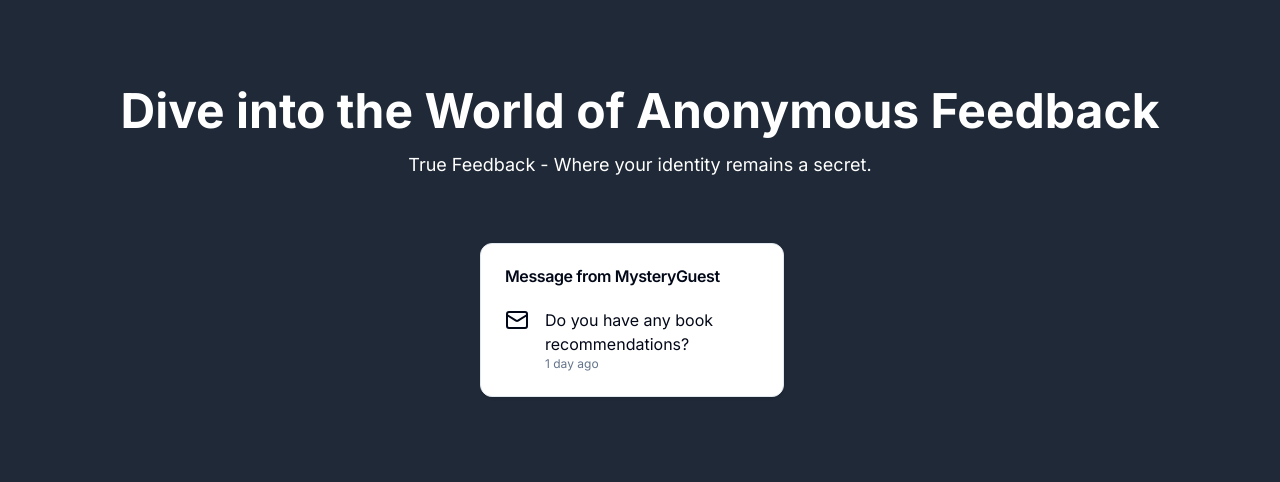
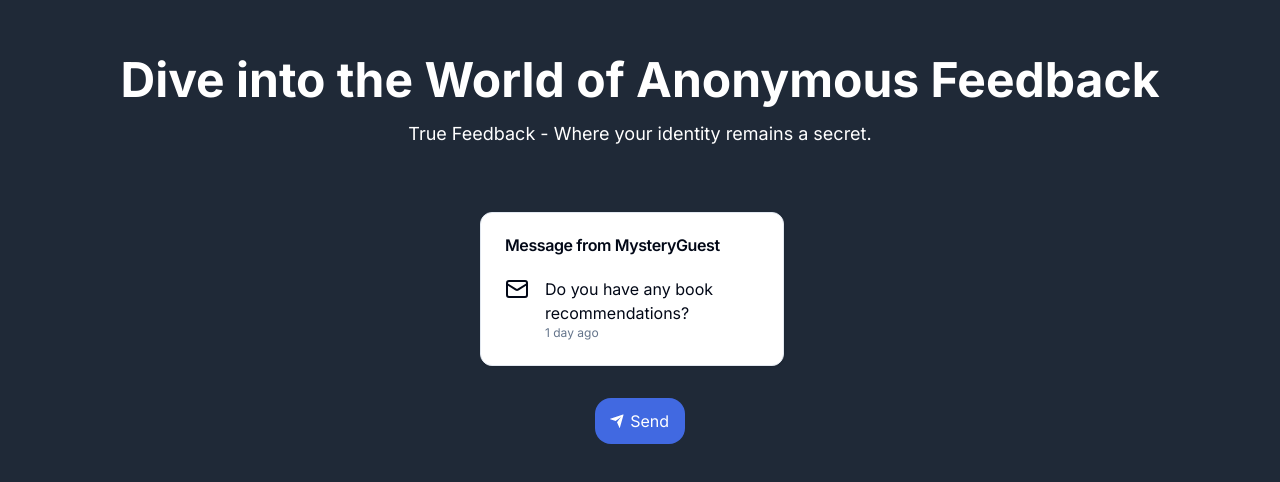
Before and after one commit to IronJosh786/ama, a Next.js app: page / in a window 1280 px wide. Shown: the part 150-632 px from the top of the page. Built offline with nearby package versions, Linux system fonts and the light colour scheme.

Commit message:
add send message button on home page

```diff
--- a/src/app/globals.css
+++ b/src/app/globals.css
@@ -74,3 +74,57 @@
     @apply bg-background text-foreground;
   }
 }
+
+#send_btn {
+  font-family: inherit;
+  font-size: 16px;
+  background: royalblue;
+  color: white;
+  padding: 0.7em 1em;
+  padding-left: 0.9em;
+  display: flex;
+  align-items: center;
+  border: none;
+  border-radius: 16px;
+  overflow: hidden;
+  transition: all 0.2s;
+  cursor: pointer;
+}
+
+#send_btn span {
+  display: block;
+  margin-left: 0.3em;
+  transition: all 0.3s ease-in-out;
+}
+
+#send_btn svg {
+  display: block;
+  transform-origin: center center;
+  transition: transform 0.3s ease-in-out;
+}
+
+#send_btn:hover .svg-wrapper {
+  animation: fly-1 0.6s ease-in-out infinite alternate;
+}
+
+#send_btn:hover svg {
+  transform: translateX(1.2em) rotate(45deg) scale(1.1);
+}
+
+#send_btn:hover span {
+  transform: translateX(5em);
+}
+
+#send_btn:active {
+  transform: scale(0.95);
+}
+
+@keyframes fly-1 {
+  from {
+    transform: translateY(0.1em);
+  }
+
+  to {
+    transform: translateY(-0.1em);
+  }
+}
--- a/src/app/layout.tsx
+++ b/src/app/layout.tsx
@@ -7,8 +7,8 @@
 const inter = Inter({ subsets: ["latin"] });
 
 export const metadata: Metadata = {
-  title: "Create Next App",
-  description: "Generated by create next app",
+  title: "Mystery Message",
+  description: "Send your mystery message now!",
 };
 
 export default function RootLayout({
--- a/src/app/page.tsx
+++ b/src/app/page.tsx
@@ -1,4 +1,5 @@
 "use client";
+import Link from "next/link";
 import {
   Carousel,
   CarouselContent,
@@ -45,6 +46,29 @@
           ))}
         </CarouselContent>
       </Carousel>
+      <Link
+        id="send_btn"
+        href={"https://ama-opal.vercel.app/u/faizan"}
+        className="mt-4"
+      >
+        <div className="svg-wrapper-1">
+          <div className="svg-wrapper">
+            <svg
+              xmlns="http://www.w3.org/2000/svg"
+              viewBox="0 0 24 24"
+              width="16"
+              height="16"
+            >
+              <path fill="none" d="M0 0h24v24H0z"></path>
+              <path
+                fill="currentColor"
+                d="M1.946 9.315c-.522-.174-.527-.455.01-.634l19.087-6.362c.529-.176.832.12.684.638l-5.454 19.086c-.15.529-.455.547-.679.045L12 14l6-8-8 6-8.054-2.685z"
+              ></path>
+            </svg>
+          </div>
+        </div>
+        <span>Send</span>
+      </Link>
     </div>
   );
 };
```
Lines whose indentation alone changed are shown as unchanged.
